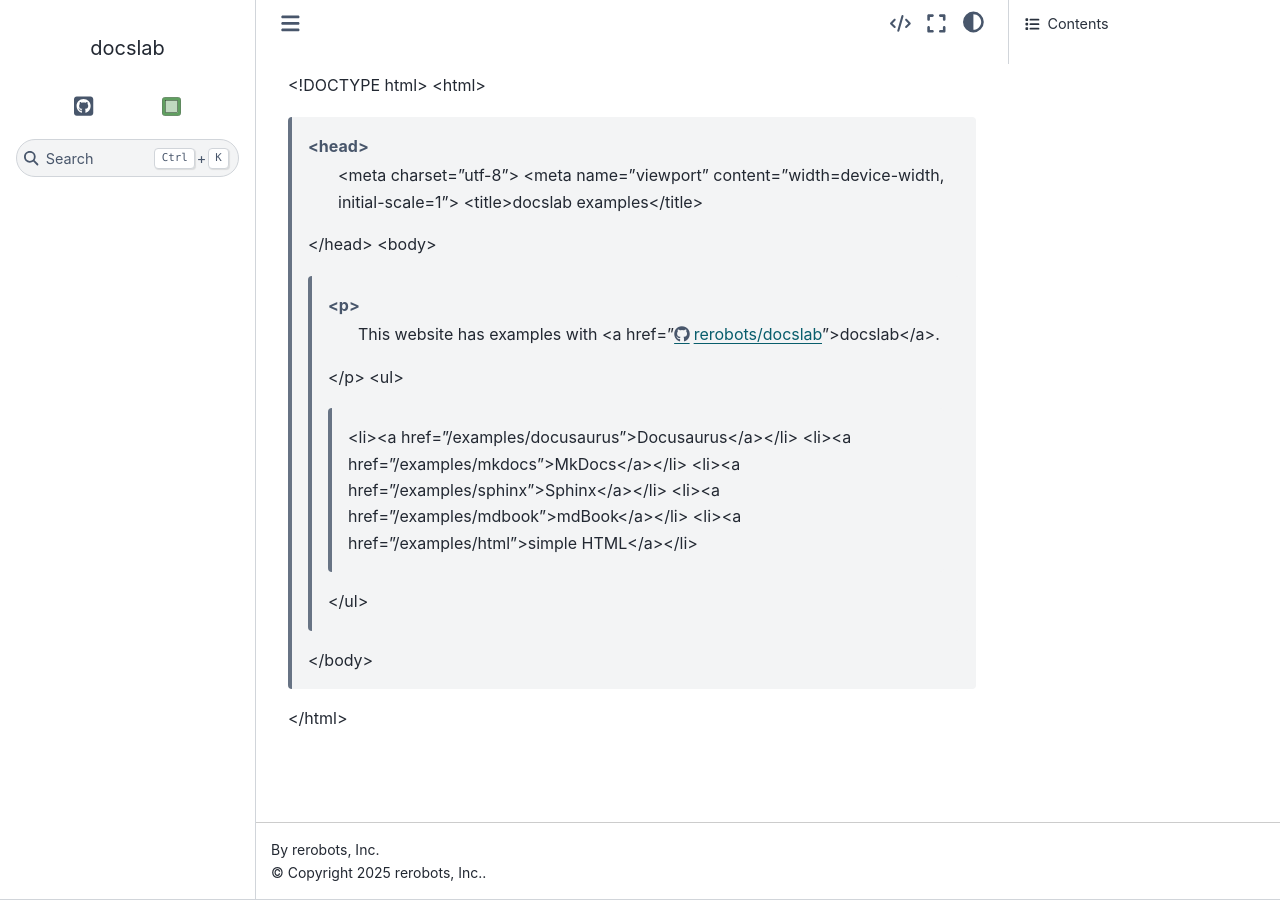
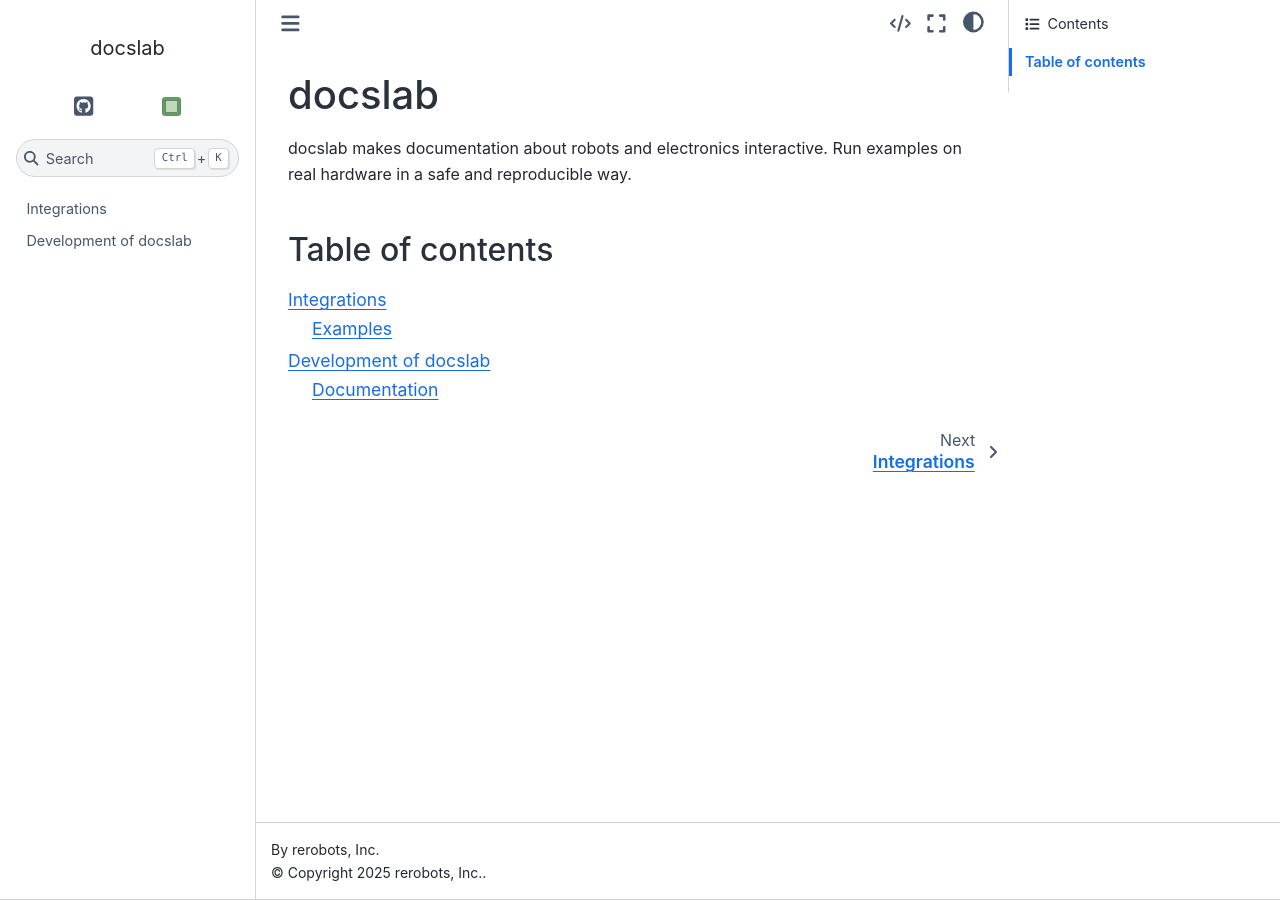
Before and after one commit to rerobots/docslab, a Sphinx documentation site: the page built from doc/index.rst, in a window 1280 px wide. Built offline with Sphinx 7.4.7 and the Sphinx Book theme 1.1.4, drawn with Linux system fonts in a browser that asks for light colours.

Commit message:
DOC: reorganize docs

```diff
--- /dev/null
+++ b/doc/devel.rst
@@ -0,0 +1,14 @@
+Development of docslab
+======================
+
+
+Documentation
+-------------
+
+Building documentation modifies some configurations of integrations and
+examples to
+
+::
+
+  cd doc
+  bin/clean-examples.sh
--- a/doc/index.rst
+++ b/doc/index.rst
@@ -1,20 +1,13 @@
-<!DOCTYPE html>
-<html>
-  <head>
-    <meta charset="utf-8">
-    <meta name="viewport" content="width=device-width, initial-scale=1">
-    <title>docslab examples</title>
-  </head>
-  <body>
-    <p>
-        This website has examples with <a href="https://github.com/rerobots/docslab">docslab</a>.
-    </p>
-    <ul>
-        <li><a href="/examples/docusaurus">Docusaurus</a></li>
-        <li><a href="/examples/mkdocs">MkDocs</a></li>
-        <li><a href="/examples/sphinx">Sphinx</a></li>
-        <li><a href="/examples/mdbook">mdBook</a></li>
-        <li><a href="/examples/html">simple HTML</a></li>
-    </ul>
-  </body>
-</html>
+docslab
+=======
+
+docslab makes documentation about robots and electronics interactive.
+Run examples on real hardware in a safe and reproducible way.
+
+Table of contents
+-----------------
+
+.. toctree::
+
+  integrations
+  devel
```
Also changed, not shown: doc/integrations.rst (added, +11 -0 lines).
